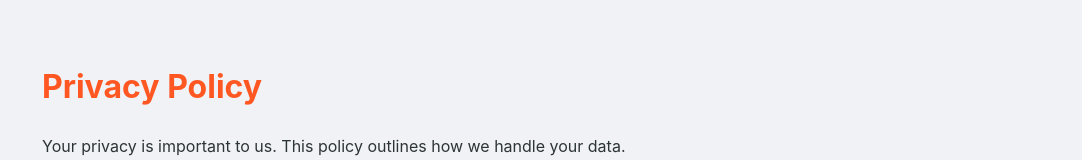
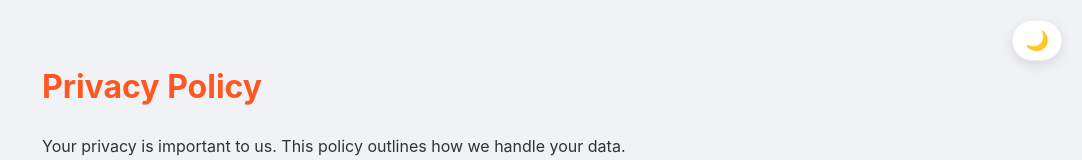
Before and after one commit to SabirHus/basketball-booking, a React (Vite) app in the folder client/: page /#/privacy in a window 1280 px wide. Shown: the top 160 px of the page, without its empty margins (198-1280 px from the left). Built offline with nearby package versions, Linux system fonts and the light colour scheme.

Commit message:
Dark Mode Toggle Every Page

```diff
--- /dev/null
+++ b/client/src/components/DarkModeToggle.jsx
@@ -0,0 +1,29 @@
+import { useState, useEffect } from "react";
+
+const DarkModeToggle = ({ customStyle }) => {
+  const [darkMode, setDarkMode] = useState(localStorage.getItem("theme") === "dark");
+
+  useEffect(() => {
+    if (darkMode) {
+      document.body.classList.add("dark-mode");
+      localStorage.setItem("theme", "dark");
+    } else {
+      document.body.classList.remove("dark-mode");
+      localStorage.setItem("theme", "light");
+    }
+  }, [darkMode]);
+
+  return (
+    <button
+      className="dark-mode-toggle"
+      onClick={() => setDarkMode(!darkMode)}
+      title="Toggle Dark/Light Mode"
+      // If a custom style is passed, use it. Otherwise, float top-right.
+      style={customStyle || { position: "absolute", top: "20px", right: "20px", zIndex: 1000 }}
+    >
+      {darkMode ? "☀️" : "🌙"}
+    </button>
+  );
+};
+
+export default DarkModeToggle;
--- a/client/src/pages/Login.jsx
+++ b/client/src/pages/Login.jsx
@@ -1,5 +1,6 @@
 import { useEffect, useState } from "react";
 import axios from "axios";
+import DarkModeToggle from "../components/DarkModeToggle";
 import { useNavigate, Link } from "react-router-dom";
 
 const Login = () => {
@@ -85,6 +86,7 @@ const Login = () => {
           </form>
 
           <div style={{ marginTop: "20px", fontSize: "0.9em" }}>
+            <DarkModeToggle />
             New to CourtLink? <Link to="/register" style={{ color: "#ff5722", fontWeight: "bold", textDecoration: "none" }}>Create Account</Link>
           </div>
         </div>
--- a/client/src/pages/Privacy.jsx
+++ b/client/src/pages/Privacy.jsx
@@ -1,6 +1,8 @@
+import DarkModeToggle from "../components/DarkModeToggle";
 const Privacy = () => {
     return (
         <div style={{ padding: "40px", maxWidth: "800px", margin: "0 auto", lineHeight: "1.6", color: "var(--text-main)" }}>
+            <DarkModeToggle />
             <h1 style={{ color: "var(--primary)" }}>Privacy Policy</h1>
             <p>Your privacy is important to us. This policy outlines how we handle your data.</p>
             <h3>1. Data Collection</h3>
--- a/client/src/pages/Profile.jsx
+++ b/client/src/pages/Profile.jsx
@@ -1,5 +1,6 @@
 import { useEffect, useState } from "react";
 import axios from "axios";
+import DarkModeToggle from "../components/DarkModeToggle";
 import { useNavigate } from "react-router-dom";
 
 // Default avatar image for users without a custom profile picture
@@ -24,6 +25,7 @@ const RateHost = ({ game }) => {
 
   return (
     <div style={{ marginTop: "10px", background: "var(--bg-color)", padding: "10px", borderRadius: "8px", border: "1px solid var(--border-color)" }}>
+      <DarkModeToggle />
       <small style={{ fontWeight: "bold", color: "var(--text-light)", display: "block", marginBottom: "5px" }}>
         Game Finished! Rate the Host:
       </small>
--- a/client/src/pages/Register.jsx
+++ b/client/src/pages/Register.jsx
@@ -1,5 +1,6 @@
 import { useEffect, useState } from "react";
 import axios from "axios";
+import DarkModeToggle from "../components/DarkModeToggle";
 import { useNavigate, Link } from "react-router-dom";
 
 const Register = () => {
@@ -119,6 +120,7 @@ const Register = () => {
           </form>
 
           <div style={{ marginTop: "20px", fontSize: "0.9em" }}>
+          <DarkModeToggle />
             Already have an account? <Link to="/" style={{ color: "#ff5722", fontWeight: "bold", textDecoration: "none" }}>Log In</Link>
           </div>
         </div>
--- a/client/src/pages/Success.jsx
+++ b/client/src/pages/Success.jsx
@@ -1,5 +1,6 @@
 import { useEffect, useRef } from "react";
 import { useSearchParams, useNavigate } from "react-router-dom";
+import DarkModeToggle from "../components/DarkModeToggle";
 import axios from "axios";
 
 const Success = () => {
@@ -35,6 +36,7 @@ const Success = () => {
 
   return (
     <div style={{ display: "flex", justifyContent: "center", alignItems: "center", minHeight: "100vh", backgroundColor: "#f5f6fa" }}>
+      <DarkModeToggle />
       <div className="card" style={{ textAlign: "center", padding: "40px", maxWidth: "500px", borderRadius: "16px", boxShadow: "0 10px 30px rgba(0,0,0,0.1)" }}>
 
         {/* Visual success indicator */}
--- a/client/src/pages/Terms.jsx
+++ b/client/src/pages/Terms.jsx
@@ -1,6 +1,8 @@
+import DarkModeToggle from "../components/DarkModeToggle";
 const Terms = () => {
     return (
         <div style={{ padding: "40px", maxWidth: "800px", margin: "0 auto", lineHeight: "1.6", color: "var(--text-main)" }}>
+            <DarkModeToggle />
             <h1 style={{ color: "var(--primary)" }}>Terms and Conditions</h1>
             <p>Welcome to CourtLink. By using our platform, you agree to the following terms:</p>
             <h3>1. Booking and Payments</h3>
```
Also changed, not shown: client/src/App.jsx (line endings or trailing spaces), client/src/components/EditGameModal.jsx (line endings or trailing spaces).
